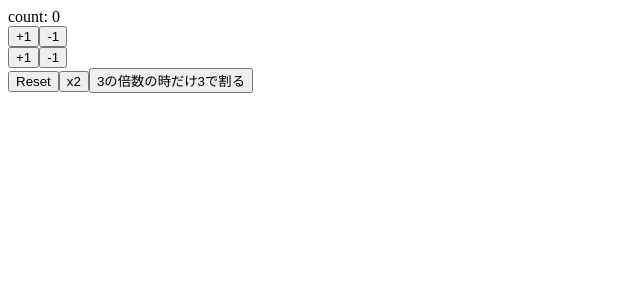
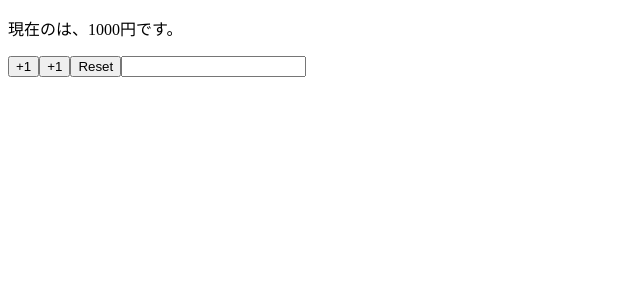
Before and after one commit to fo-ji/react-hooks-101, a React (Create React App) app: page / in a window 1280 px wide. Shown: the top 300 px of the page, without its empty margins (0-640 px from the left). Built offline with nearby package versions, Linux system fonts and the light colour scheme.

Commit message:
implement component using multiple states

```diff
--- a/src/App.js
+++ b/src/App.js
@@ -1,36 +1,28 @@
 import React, { useState } from 'react'
 
-const App = () => {
-  const [count, setCount] = useState(0)
+const App = props => {
 
-  const increment = () => setCount(count + 1)
-  const decrement = () => setCount(count - 1)
-  const increment2 = () => setCount(previousCount => previousCount + 1)
-  const decrement2 = () => setCount(previousCount => previousCount - 1)
-  const reset = () => setCount(0)
-  const double = () => setCount(count * 2)
-  const devide3 = () => setCount(previousCount =>
-    previousCount % 3 === 0 ? previousCount / 3 : previousCount
-  )
+  const [name, setName] = useState(props.name)
+  const [price, setPrice] = useState(props.price)
 
+  const reset = () => {
+    setPrice(props.price)
+    setName(props.name)
+  }
   return (
     <>
-      <div>count: {count}</div>
-      <div>
-        <button onClick={increment}>+1</button>
-        <button onClick={decrement}>-1</button>
-      </div>
-      <div>
-        <button onClick={increment2}>+1</button>
-        <button onClick={decrement2}>-1</button>
-      </div>
-      <div>
-        <button onClick={reset}>Reset</button>
-        <button onClick={double}>x2</button>
-        <button onClick={devide3}>3の倍数の時だけ3で割る</button>
-      </div>
+      <p>現在の{name}は、{price}円です。</p>
+      <button onClick={() => setPrice(price + 1)}>+1</button>
+      <button onClick={() => setPrice(price + 1)}>+1</button>
+      <button onClick={reset}>Reset</button>
+      <input value={name} onChange={e => setName(e.target.value)} />
     </>
   )
 }
 
+App.defaultProps = {
+  name: '',
+  price: 1000
+}
+
 export default App
```
